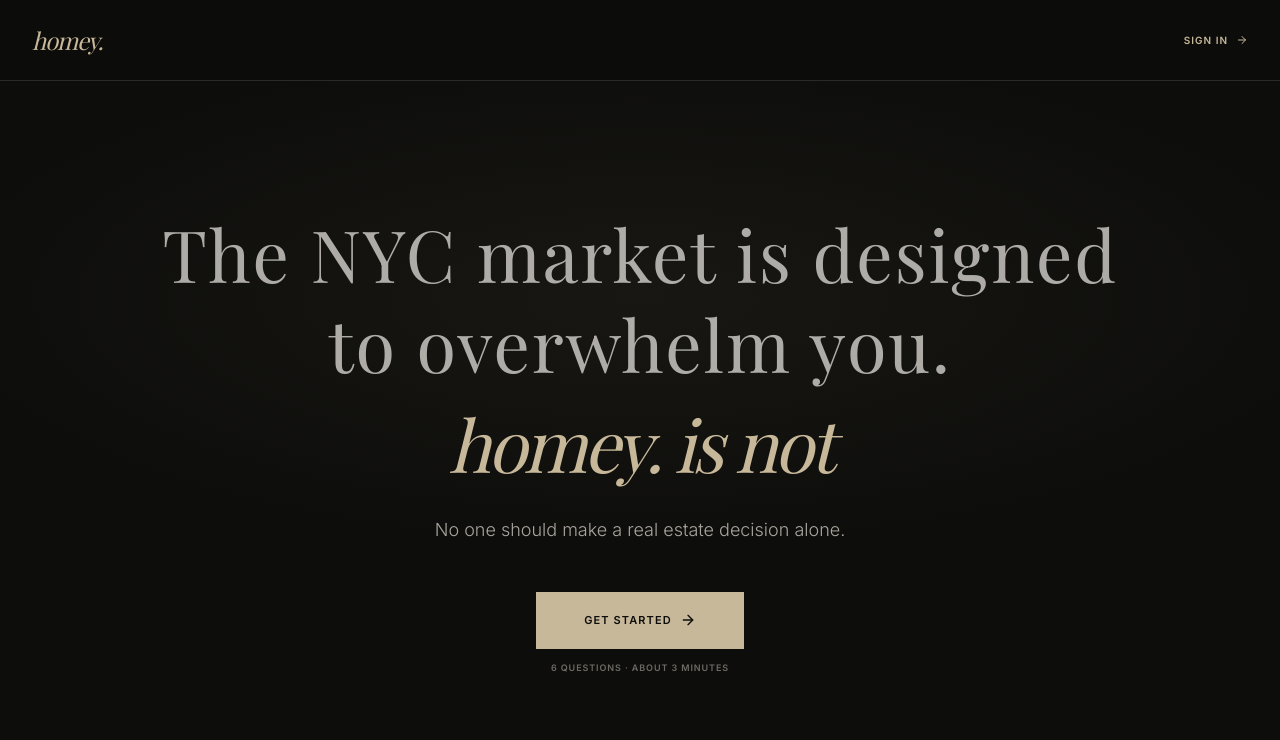
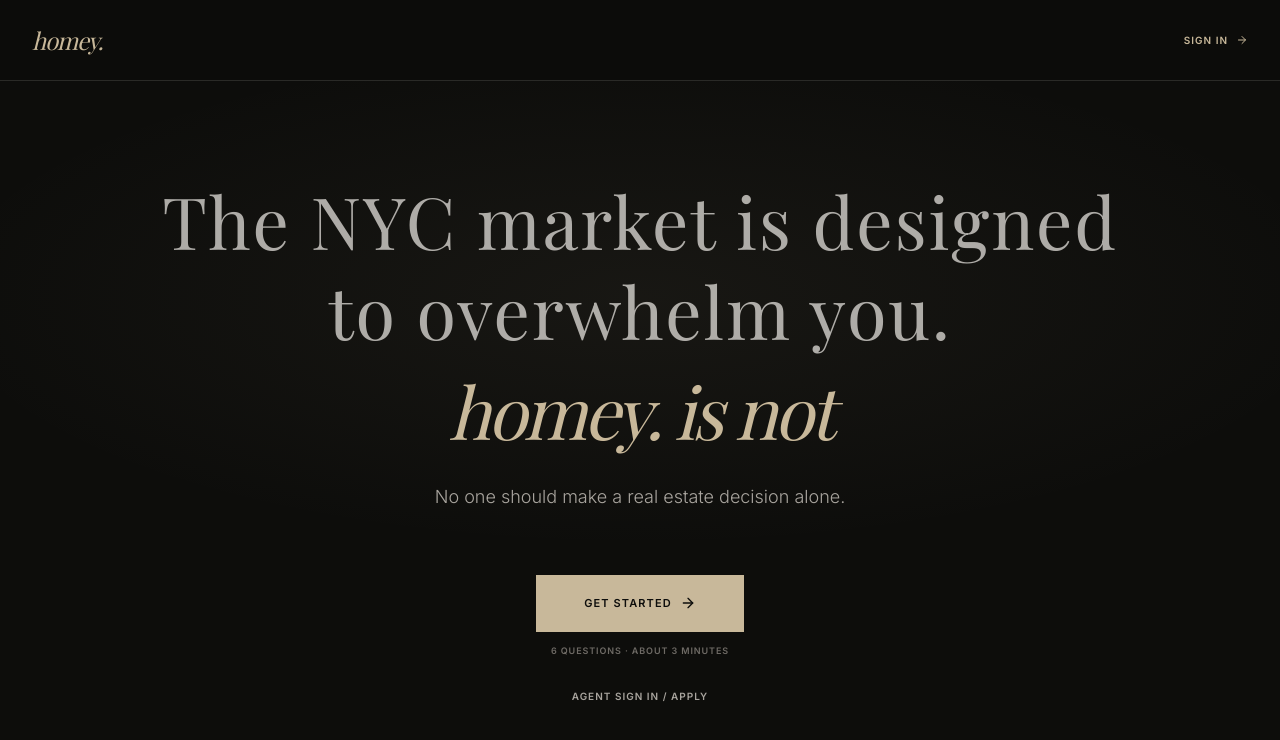
Before and after one commit to ryankanfer/homey-v2, a Next.js app: page / in a window 1280 px wide. Shown: the top 740 px of the page. Built offline with nearby package versions, Linux system fonts and the light colour scheme; no server answers.

Commit message:
feat: add clear agent login link to landing page and support role param in auth

```diff
--- a/src/app/auth/page.tsx
+++ b/src/app/auth/page.tsx
@@ -35,6 +35,14 @@ export default function AuthPage() {
   const [step, setStep] = useState<'email' | 'sent'>('email');
   const [error, setError] = useState<string | null>(null);
   const [loading, setLoading] = useState(false);
+
+  useEffect(() => {
+    const params = new URLSearchParams(window.location.search);
+    const roleParam = params.get('role');
+    if (roleParam === 'agent' || roleParam === 'buyer') {
+      setSelectedRole(roleParam);
+    }
+  }, []);
 
   useEffect(() => {
     if (isAuthenticated && role) {
--- a/src/app/page.tsx
+++ b/src/app/page.tsx
@@ -40,16 +40,25 @@ export default function SplashPage() {
           initial={{ y: 10, opacity: 0 }}
           animate={{ y: 0, opacity: 1 }}
           transition={{ delay: 0.35, duration: 0.4, ease: [0.16, 1, 0.3, 1] }}
-          className="z-10 flex flex-col items-center gap-3"
+          className="z-10 flex flex-col items-center gap-6 mt-4"
         >
+          <div className="flex flex-col items-center gap-3">
+            <button
+              onClick={() => router.push('/onboarding')}
+              aria-label="Get started — takes about 3 minutes"
+              className="px-12 py-5 bg-[#C8B89A] text-[#0D0D0B] font-bold text-[11px] tracking-widest uppercase hover:bg-[#E8DCC8] active:bg-[#D8C8A8] transition-colors flex items-center justify-center gap-2 cursor-pointer"
+            >
+              Get Started <ArrowRight className="w-4 h-4" />
+            </button>
+            <p className="text-[#6E6A65] text-[9px] font-bold uppercase tracking-widest">6 questions · about 3 minutes</p>
+          </div>
+
           <button
-            onClick={() => router.push('/onboarding')}
-            aria-label="Get started — takes about 3 minutes"
-            className="px-12 py-5 bg-[#C8B89A] text-[#0D0D0B] font-bold text-[11px] tracking-widest uppercase hover:bg-[#E8DCC8] active:bg-[#D8C8A8] transition-colors flex items-center justify-center gap-2 cursor-pointer"
+            onClick={() => router.push('/auth?role=agent')}
+            className="text-[10px] text-[#A8A49E] hover:text-[#C8B89A] uppercase tracking-widest font-bold transition-all border-b border-transparent hover:border-[#C8B89A]/30 pb-0.5 mt-2"
           >
-            Get Started <ArrowRight className="w-4 h-4" />
+            Agent Sign In / Apply
           </button>
-          <p className="text-[#6E6A65] text-[9px] font-bold uppercase tracking-widest">6 questions · about 3 minutes</p>
         </motion.div>
       </div>
     </div>
```
